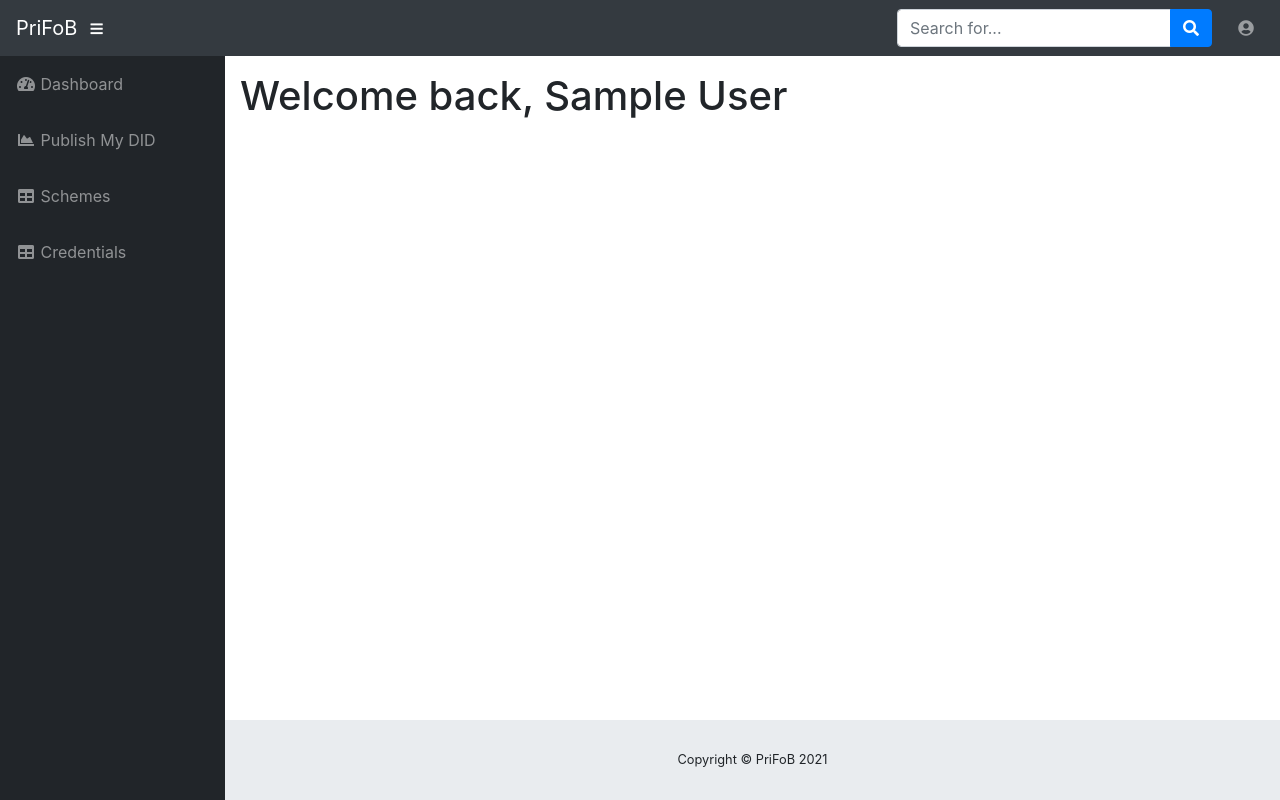
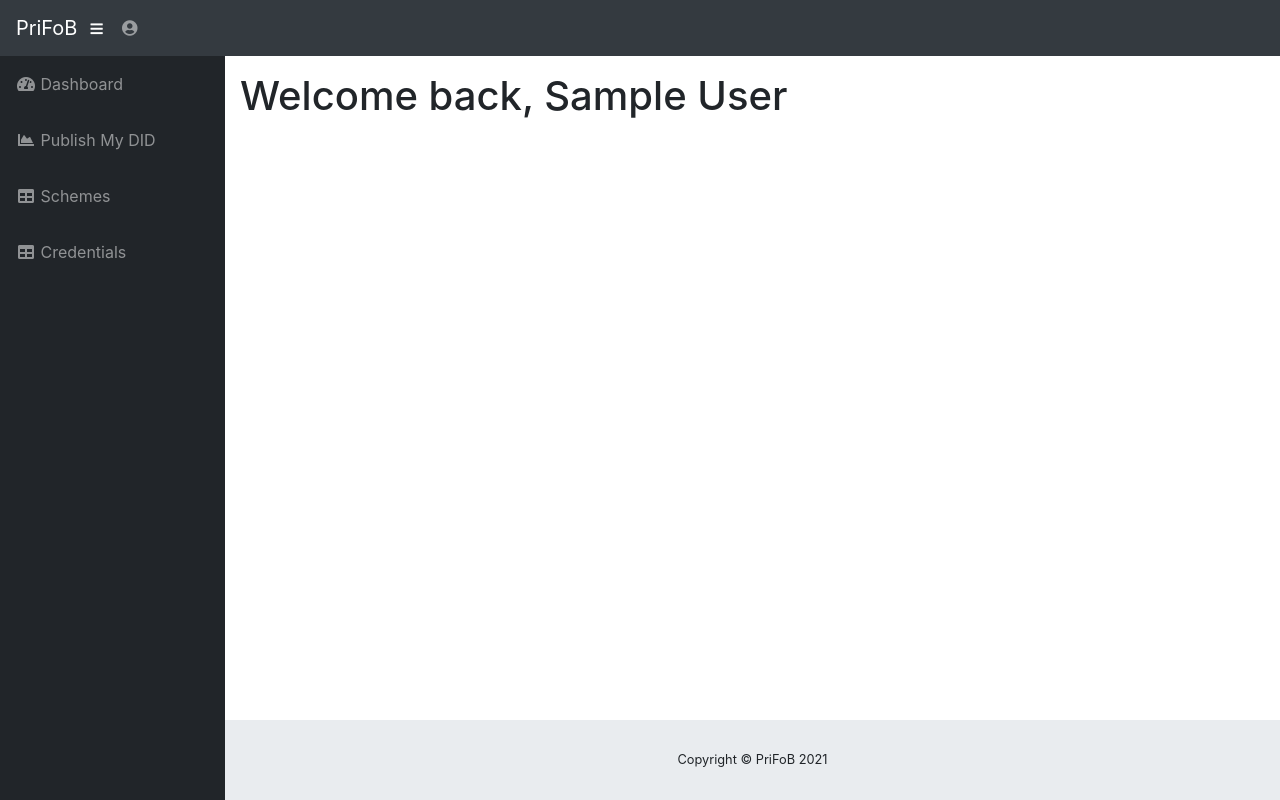
Before and after one commit to sed-inf-u-szeged/PriFoB, a Flask app: page /dashboard in a window 1280 px wide. Run offline with Flask 2, Linux system fonts and the light colour scheme; the visitor is signed in with stand-in values (Sample User, id 1); parts of the project's set-up code (start-up, migrations or seed data) failed here and were passed over; some libraries are stand-ins or nearby versions.

Commit message:
make it public

```diff
--- a/Web_implementation/templates/layout.html
+++ b/Web_implementation/templates/layout.html
@@ -31,16 +31,16 @@
         <i class="fas fa-bars"></i>
       </button>
 
-      <form class="d-none d-md-inline-block form-inline ml-auto mr-0 mr-md-3 my-2 my-md-0">
-        <div class="input-group">
-          <input type="text" class="form-control" placeholder="Search for..." aria-label="Search" aria-describedby="basic-addon2">
-          <div class="input-group-append">
-            <button class="btn btn-primary" type="button">
-              <i class="fas fa-search"></i>
-            </button>
-          </div>
-        </div>
-      </form>
+<!--      <form class="d-none d-md-inline-block form-inline ml-auto mr-0 mr-md-3 my-2 my-md-0">-->
+<!--        <div class="input-group">-->
+<!--          <input type="text" class="form-control" placeholder="Search for..." aria-label="Search" aria-describedby="basic-addon2">-->
+<!--          <div class="input-group-append">-->
+<!--            <button class="btn btn-primary" type="button">-->
+<!--              <i class="fas fa-search"></i>-->
+<!--            </button>-->
+<!--          </div>-->
+<!--        </div>-->
+<!--      </form>-->
 
       <ul class="navbar-nav ml-auto ml-md-0">
         <li class="nav-item dropdown no-arrow">
```
